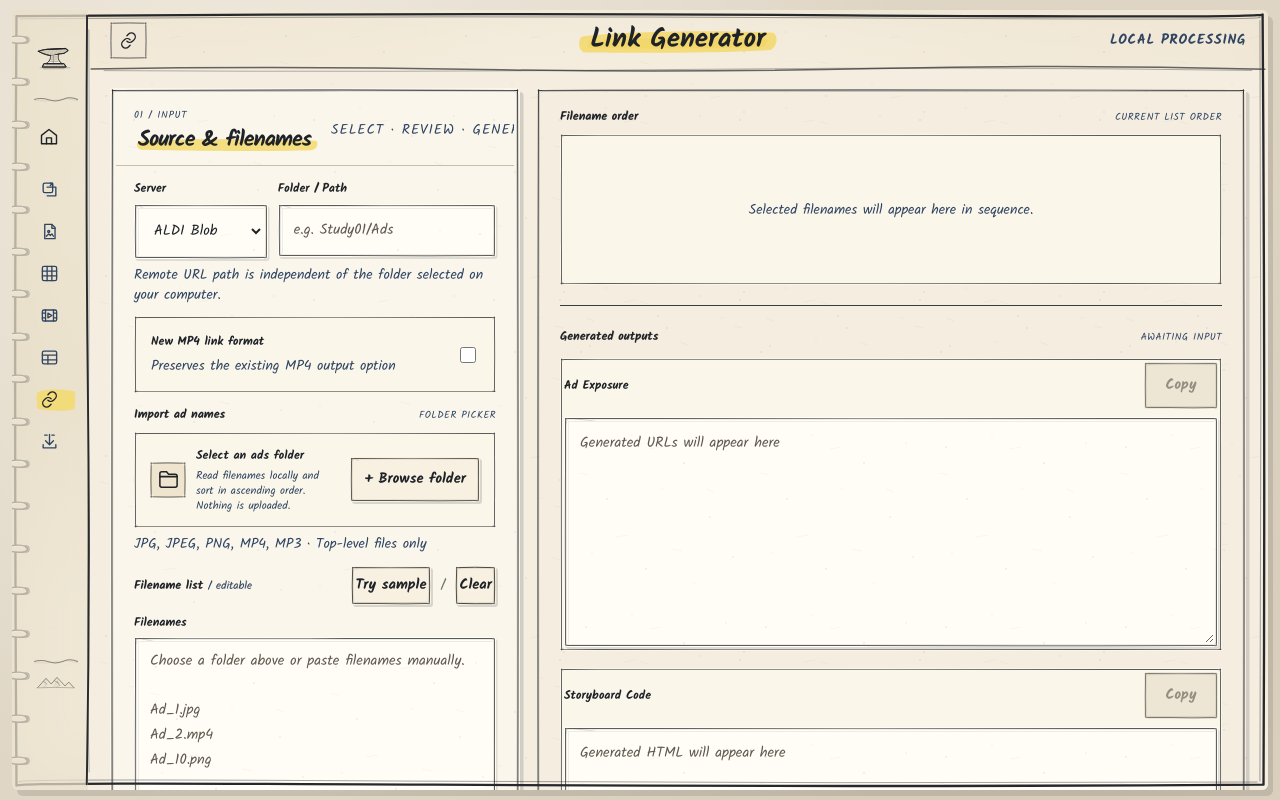
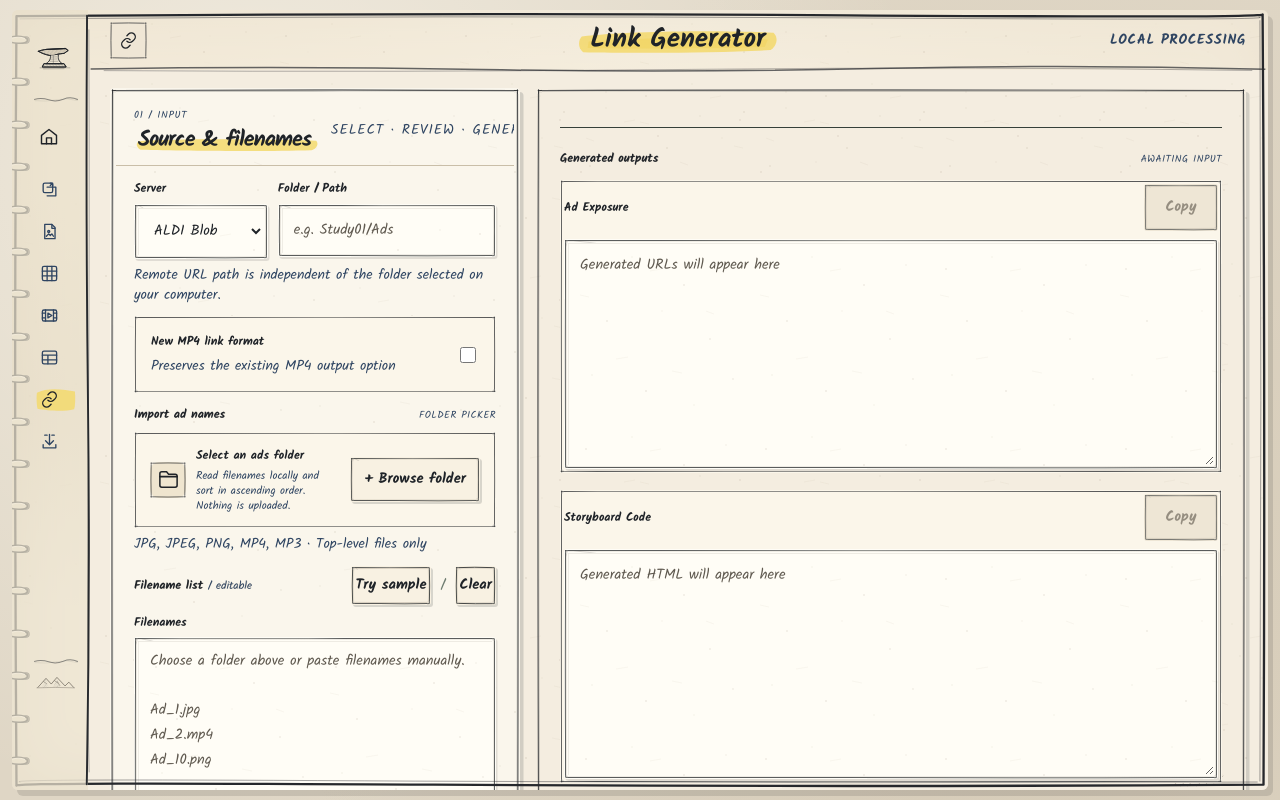
Before and after one commit to Kotaru27/The-Forge, a React (Vite) app: page /#/home in a window 1280 px wide. Both pictures are taken after a click on the button 939 px from the left and 399 px from the top of the page. Built offline with nearby package versions, Linux system fonts and the light colour scheme; a web font is replaced by a local one; what pica would draw is missing.

Commit message:
Remove redundant Filename order preview while preserving link generation

```diff
--- a/src/tools/link-generator/LinkGenerator.tsx
+++ b/src/tools/link-generator/LinkGenerator.tsx
@@ -135,15 +135,9 @@ export function LinkGenerator() {
         </div>
       </section>
 
-      <section className="link-panel link-review-panel link-outputs" aria-label="Filename sequence and generated links">
-        {/* Output controls remain visible; redundant “Review & generate” heading removed. */}
+      <section className="link-panel link-review-panel link-outputs" aria-label="Generated links">
+        {/* The editable filename list is the single source of truth. */}
         <div className="link-panel-body">
-          <div className="link-subheading link-preview-heading"><h3>{"Filename order"}</h3><span>{listMode === 'manual' ? 'CURRENT LIST ORDER' : 'NATURAL A–Z'}</span></div>
-          <div className="link-filename-preview" aria-label="Current filename sequence">
-            {names.length === 0 ? <p className="link-preview-empty">{"Selected filenames will appear here in sequence."}</p> : (
-              <ol>{names.slice(0, 80).map((name, index) => <li key={index} style={{ animationDelay: String(Math.min(index, 12) * 18) + 'ms' }}><span className="link-preview-index">{String(index + 1).padStart(2, '0')}</span><span className="link-preview-name" title={name}>{name}</span><span className="link-preview-ext">{name.match(/\.([a-z0-9]+)$/i)?.[1]?.toUpperCase() || 'FILE'}</span></li>)}{names.length > 80 && <li className="link-preview-more">+{names.length - 80} more files in the editable list</li>}</ol>
-            )}
-          </div>
           <div className="link-outputs-header"><h3>{"Generated outputs"}</h3><span>{output.exposure || output.storyboard ? 'READY TO COPY' : 'AWAITING INPUT'}</span></div>
           <div className="link-output-block"><div className="output-heading"><label htmlFor="link-exposure">{"Ad Exposure"}</label><button type="button" onClick={() => void copy('exposure')} disabled={!output.exposure}>{copied === 'exposure' ? 'Copied' : 'Copy'}</button></div><textarea id="link-exposure" readOnly value={output.exposure} rows={8} placeholder="Generated URLs will appear here" /></div>
           <div className="link-output-block"><div className="output-heading"><label htmlFor="link-storyboard">{"Storyboard Code"}</label><button type="button" onClick={() => void copy('storyboard')} disabled={!output.storyboard}>{copied === 'storyboard' ? 'Copied' : 'Copy'}</button></div><textarea id="link-storyboard" readOnly value={output.storyboard} rows={8} placeholder="Generated HTML will appear here" /></div>
```
